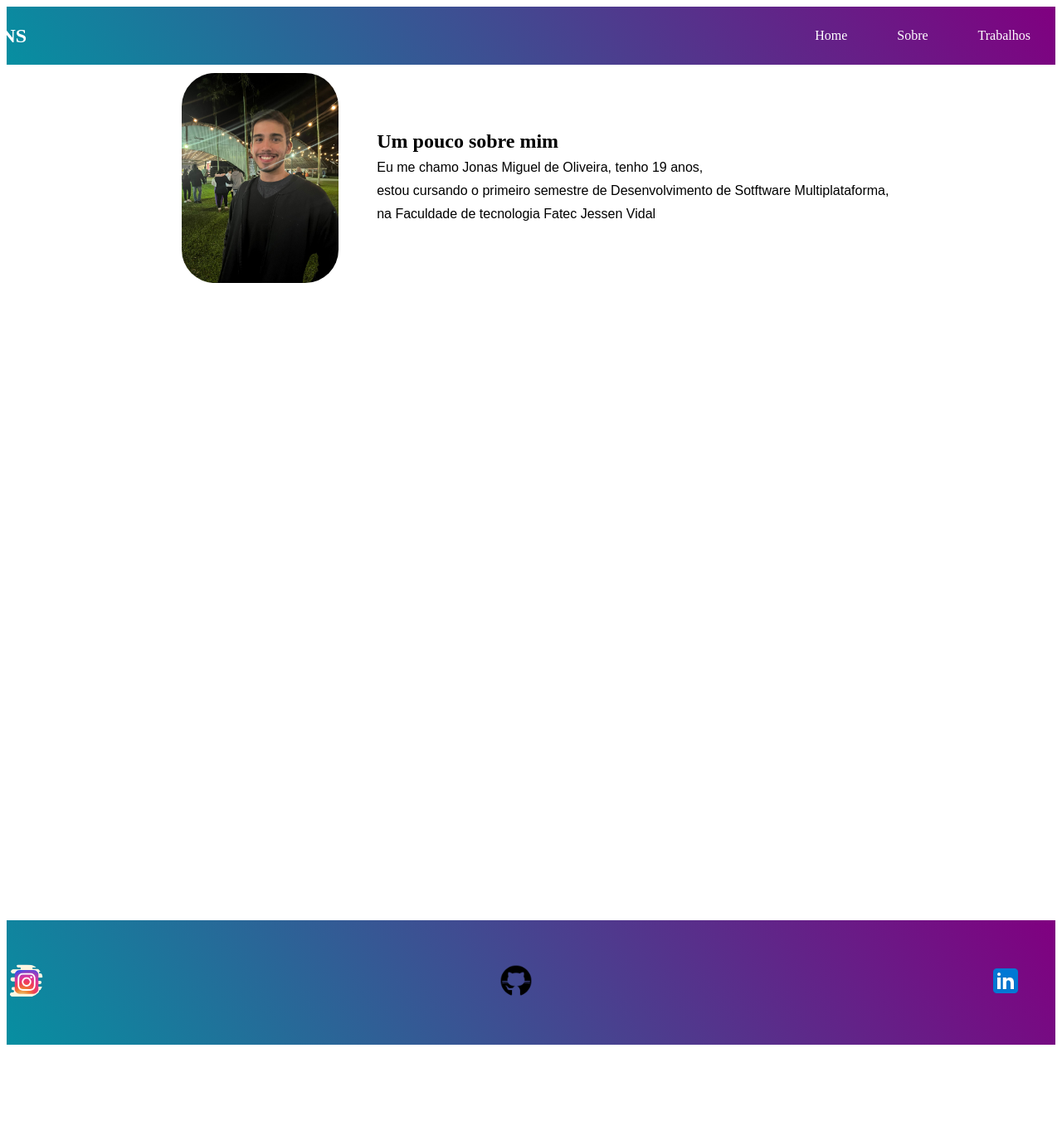
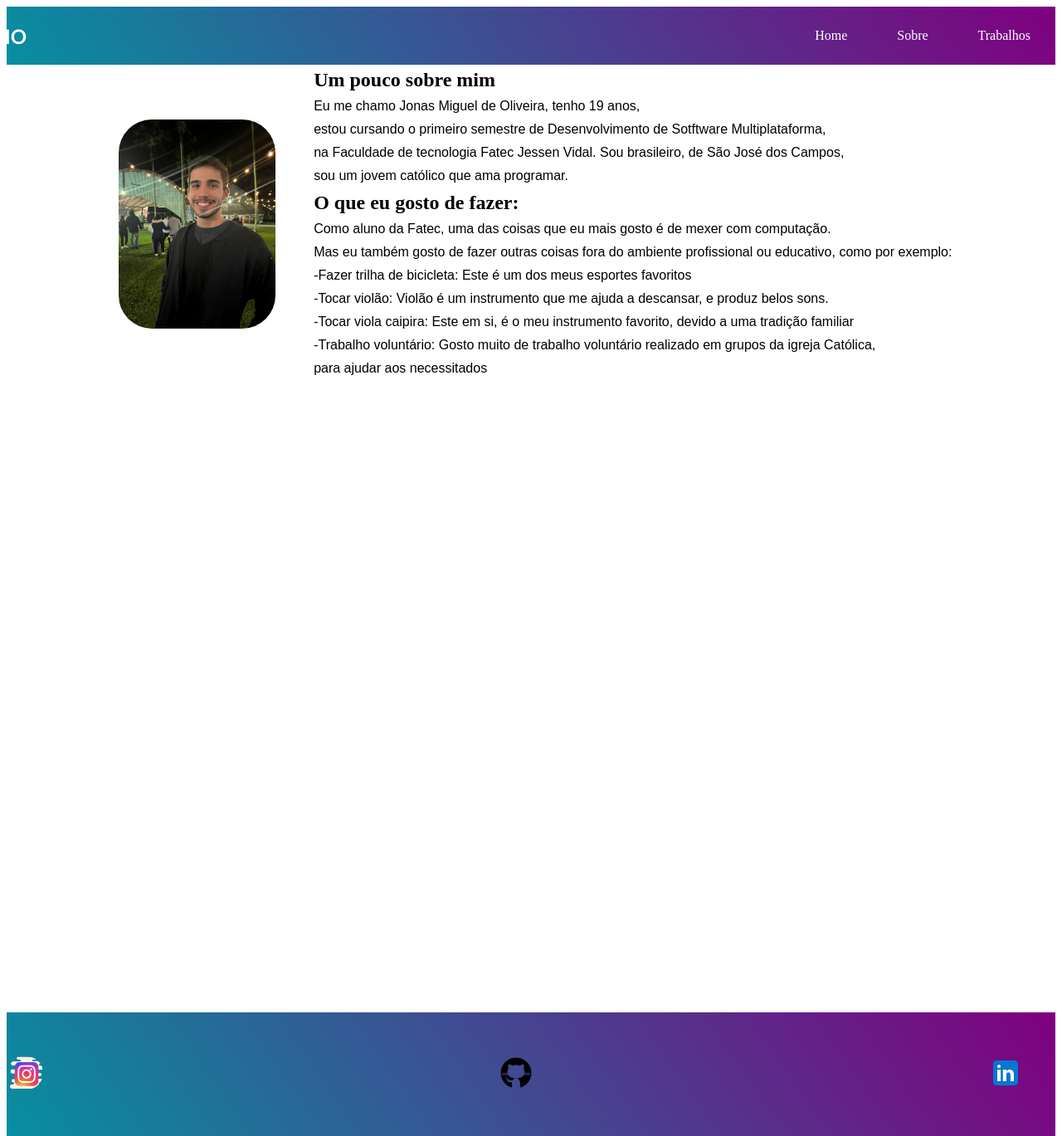
Before and after one commit to Jonasoliver/Portfolio_Digital_DSM, a Flask app: page /sobremim in a window 1280 px wide. Shown: the top 1369 px of the page at 83% size. Before the commit the page ends 1259 px from the top, so only its background shows below. Run offline with Flask 3, Linux system fonts and the light colour scheme.

Commit message:
adição
coloquei o arquivo do figma na pasta mgt e mudei algumas informações, acrescentando coisas também

```diff
--- a/src/static/style.css
+++ b/src/static/style.css
@@ -72,5 +72,6 @@
     color: white;
     float:left;
     padding: 920px;
+    font-family:'Trebuchet MS', 'Lucida Sans Unicode', 'Lucida Grande', 'Lucida Sans', Arial, sans-serif;
 
 }
--- a/src/templates/base.html
+++ b/src/templates/base.html
@@ -9,7 +9,7 @@
     <link rel="stylesheet" href="../static/style.css">
 </head>
  <div class="nav-bar">
-    <div class="foto">JNS</div>
+    <div class="foto">JMO</div>
     <a href="/">Home</a>
     <a href="/sobremim">Sobre</a>
     <a href="/trabalhos">Trabalhos</a>
--- a/src/templates/home.html
+++ b/src/templates/home.html
@@ -8,7 +8,10 @@
 
     <section>
         <h1>Sobre este portfólio</h1>
-<p>Este portfólio visa informar as pessoas sobre quem eu sou, e quais são os trabalhos que ja realizei, sejam acadêmicos, sejam prossionais</p>
+<p>Este portfólio visa informar as pessoas sobre quem eu sou, e quais são os trabalhos que ja realizei, sejam acadêmicos, sejam prossionais.
+    Eu gostaria de apresentar quem eu sou, o que eu gosto de fazer, como por exemplo meus hobbies, também queria apresentar um pouco sobre meu trabalho,
+    que será para ajudar na informatização dos pais de crianças que padecem de doença renal crônica.
+</p>
 <h3>Tecnologias utilizadas no desenvolvimento do portfólio:</h3>
 <p>-Flask</p>
 <p>-HTML</p>
--- a/src/templates/sobremim.html
+++ b/src/templates/sobremim.html
@@ -11,9 +11,19 @@
 <h2>Um pouco sobre mim</h2>
 <p> Eu me chamo Jonas Miguel de Oliveira, tenho 19 anos,
     estou cursando o primeiro semestre de Desenvolvimento de Sotftware Multiplataforma,
-    na Faculdade de tecnologia Fatec Jessen Vidal</p>
+    na Faculdade de tecnologia Fatec Jessen Vidal. Sou brasileiro, de São José dos Campos,
+    sou um jovem católico que ama programar.</p>
+    <h2>O que eu gosto de fazer:</h2>
+    <p>Como aluno da Fatec, uma das coisas que eu mais gosto é de mexer com computação.
+        Mas eu também gosto de fazer outras coisas fora do ambiente profissional ou educativo, como por exemplo:
+        -Fazer trilha de bicicleta: Este é um dos meus esportes favoritos
+        -Tocar violão: Violão é um instrumento que me ajuda a descansar, e produz belos sons.
+        -Tocar viola caipira: Este em si, é o meu instrumento favorito, devido a uma tradição familiar
+        -Trabalho voluntário: Gosto muito de trabalho voluntário realizado em grupos da igreja Católica,
+         para ajudar aos necessitados
+    </p>
 </section>
+
 </main>
 
-
 {% endblock %}
--- a/src/templates/trabalhos.html
+++ b/src/templates/trabalhos.html
@@ -22,8 +22,6 @@
         <p>O projeto realizado visa ajudar aos pais de crianças que sofrem de doença renal crônica,
             ajudando na informatização, como por exemplo onde há hospitais no Brasil especializados na área,
             quais os cuidados devem ser tomados com crianças assim, uma área de conversas, troca de mensagens entre os pais, para tirar possíveis dúvidas.</p>
-<h4>Você pode visualizar o projeto pelo link: </h4>
-<a href="https://github.com/Code-Nine-FTC/Grupo-Code-Nine"><p>clique aqui</p></a>
     </section>
 </main>
 {% endblock %}
```
Also changed, not shown: 1 other file.
